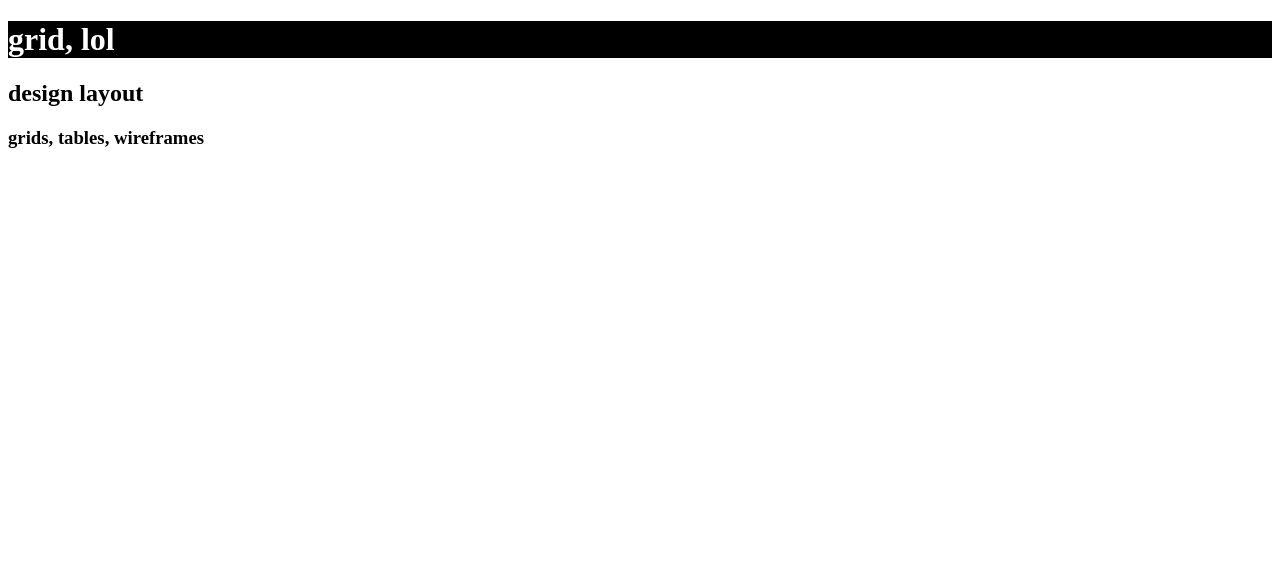
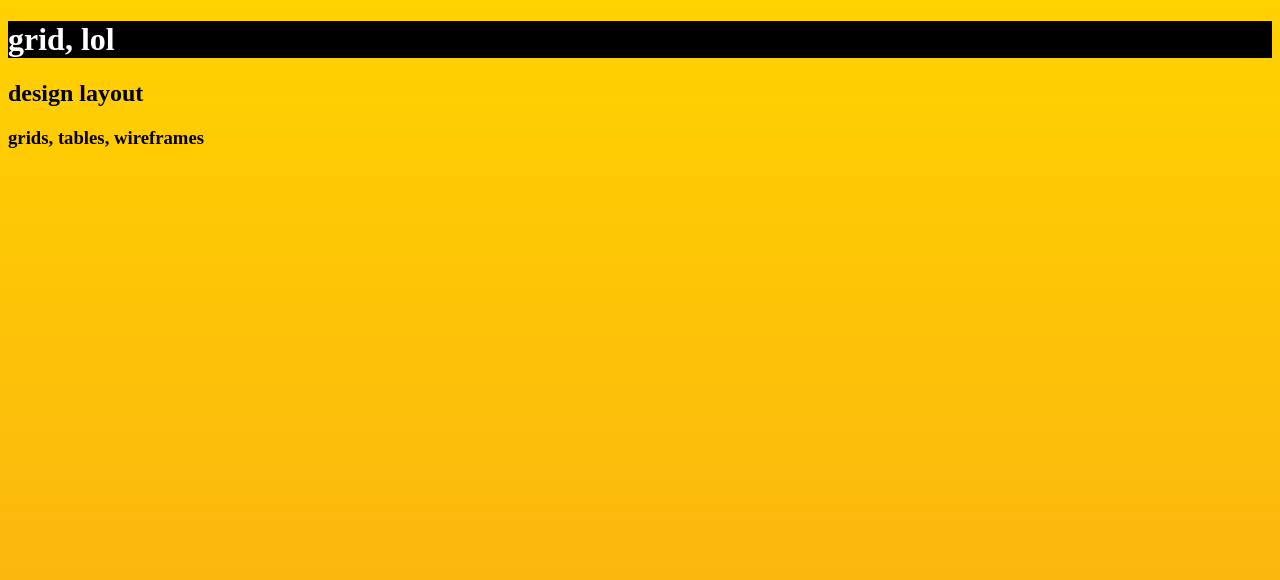
Before and after one commit to dym-sh/grid.lol, a plain HTML site: page index.html in a window 1280 px wide. Drawn offline with Linux system fonts and the light colour scheme.

Commit message:
picked background gradient

```diff
--- a/index.html
+++ b/index.html
@@ -14,7 +14,12 @@
   }
 
 body
-  {}
+  {
+  ; background-image : linear-gradient( #ffd200, #f7971e )
+  ; background-size : 100vh 100vw
+  /*; min-height : calc( 100vh - (2 * var( --line-height )) )*/
+
+  }
 
 h1
   { background : #000
```
Also changed, not shown: icon.png (added).
